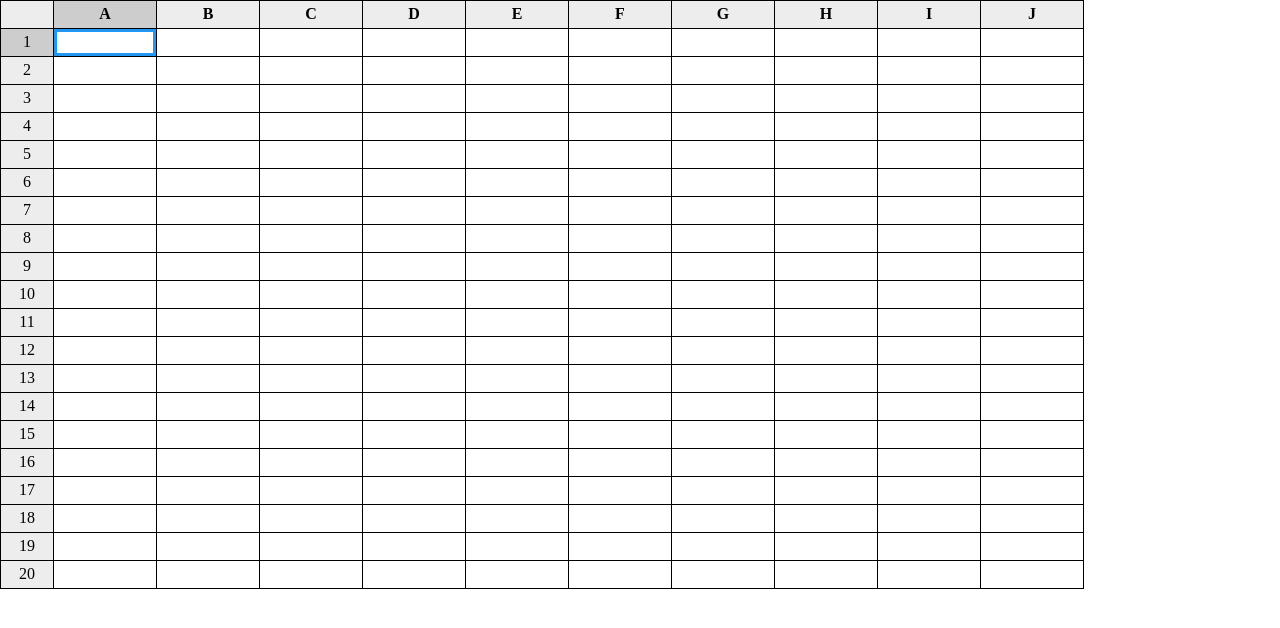
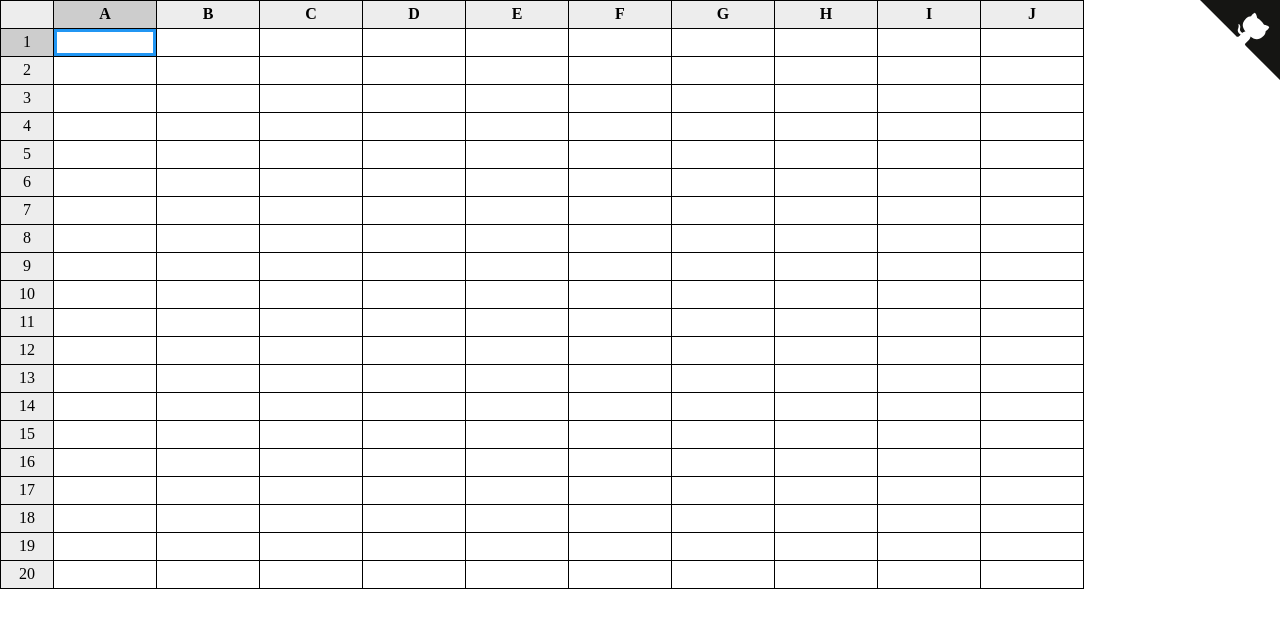
Before and after one commit to polart/react-spreadsheet, a React (Create React App) app: page / in a window 1280 px wide. Shown: the top 628 px of the page. Built offline with nearby package versions, Linux system fonts and the light colour scheme.

Commit message:
Add github corner with link to source code

```diff
--- a/src/App.tsx
+++ b/src/App.tsx
@@ -1,10 +1,15 @@
 import React from "react";
 import "./App.css";
 import { Sheet } from "./Sheet";
-
+import { GithubCorner } from "./GithubCorner";
 
 function App() {
-  return <Sheet />;
+    return (
+        <div>
+            <Sheet />
+            <GithubCorner />
+        </div>
+    );
 }
 
 export default App;
--- /dev/null
+++ b/src/GithubCorner.css
@@ -0,0 +1,41 @@
+.github-corner {
+    position: fixed;
+    top: 0;
+    right: 0;
+}
+.octo-arm {
+    transform-origin: 130px 106px;
+}
+.octo-svg {
+    fill: #151513;
+    color: #fff;
+    position: absolute;
+    top: 0;
+    border: 0;
+    right: 0;
+}
+.github-corner:hover .octo-arm {
+    animation: octocat-wave 560ms ease-in-out;
+}
+@keyframes octocat-wave {
+    0%,
+    100% {
+        transform: rotate(0);
+    }
+    20%,
+    60% {
+        transform: rotate(-25deg);
+    }
+    40%,
+    80% {
+        transform: rotate(10deg);
+    }
+}
+@media (max-width: 500px) {
+    .github-corner:hover .octo-arm {
+        animation: none;
+    }
+    .github-corner .octo-arm {
+        animation: octocat-wave 560ms ease-in-out;
+    }
+}
--- /dev/null
+++ b/src/GithubCorner.tsx
@@ -0,0 +1,32 @@
+import React from "react";
+import "./GithubCorner.css";
+
+export const GithubCorner = () => {
+    return (
+        <a
+            href="https://github.com/polart/react-spreadsheet"
+            className="github-corner"
+            aria-label="View source on GitHub"
+        >
+            <svg
+                width="80"
+                height="80"
+                viewBox="0 0 250 250"
+                aria-hidden="true"
+                className="octo-svg"
+            >
+                <path d="M0,0 L115,115 L130,115 L142,142 L250,250 L250,0 Z"></path>
+                <path
+                    d="M128.3,109.0 C113.8,99.7 119.0,89.6 119.0,89.6 C122.0,82.7 120.5,78.6 120.5,78.6 C119.2,72.0 123.4,76.3 123.4,76.3 C127.3,80.9 125.5,87.3 125.5,87.3 C122.9,97.6 130.6,101.9 134.4,103.2"
+                    fill="currentColor"
+                    className="octo-arm"
+                ></path>
+                <path
+                    d="M115.0,115.0 C114.9,115.1 118.7,116.5 119.8,115.4 L133.7,101.6 C136.9,99.2 139.9,98.4 142.2,98.6 C133.8,88.0 127.5,74.4 143.8,58.0 C148.5,53.4 154.0,51.2 159.7,51.0 C160.3,49.4 163.2,43.6 171.4,40.1 C171.4,40.1 176.1,42.5 178.8,56.2 C183.1,58.6 187.2,61.8 190.9,65.4 C194.5,69.0 197.7,73.2 200.1,77.6 C213.8,80.2 216.3,84.9 216.3,84.9 C212.7,93.1 206.9,96.0 205.4,96.6 C205.1,102.4 203.0,107.8 198.3,112.5 C181.9,128.9 168.3,122.5 157.7,114.1 C157.9,116.9 156.7,120.9 152.7,124.9 L141.0,136.5 C139.8,137.7 141.6,141.9 141.8,141.8 Z"
+                    fill="currentColor"
+                    className="octo-body"
+                ></path>
+            </svg>
+        </a>
+    );
+};
--- a/src/evaluator/dag.ts
+++ b/src/evaluator/dag.ts
@@ -37,7 +37,6 @@
     // eslint-disable-next-line @typescript-eslint/no-unused-vars
     for (let [cell, { dependsOn, dependentOn }] of Object.entries(cells)) {
         if (dependsOn.size || dependentOn.size) {
-            console.log('==> dependentOn', cell, dependentOn);
             throw new DagCycleError("Graph contains at least one cycle", cell);
         }
     }
```
